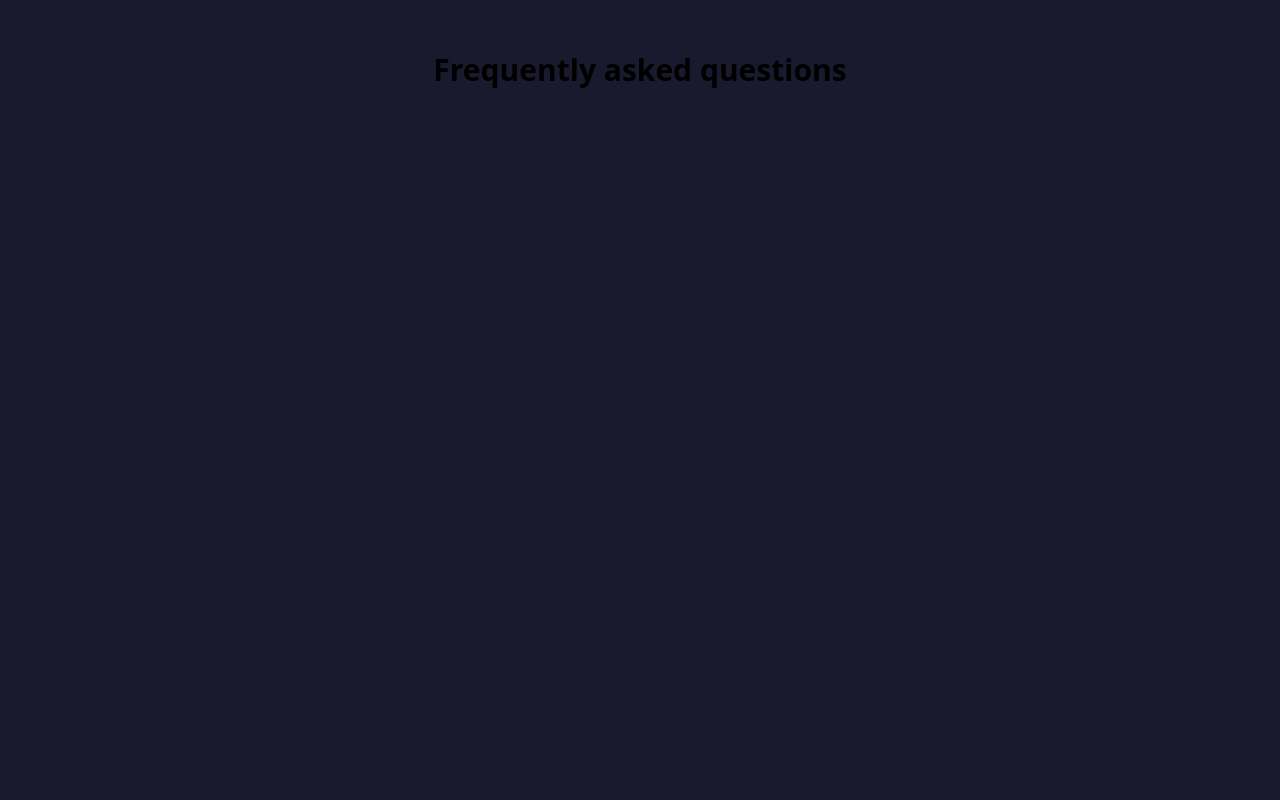
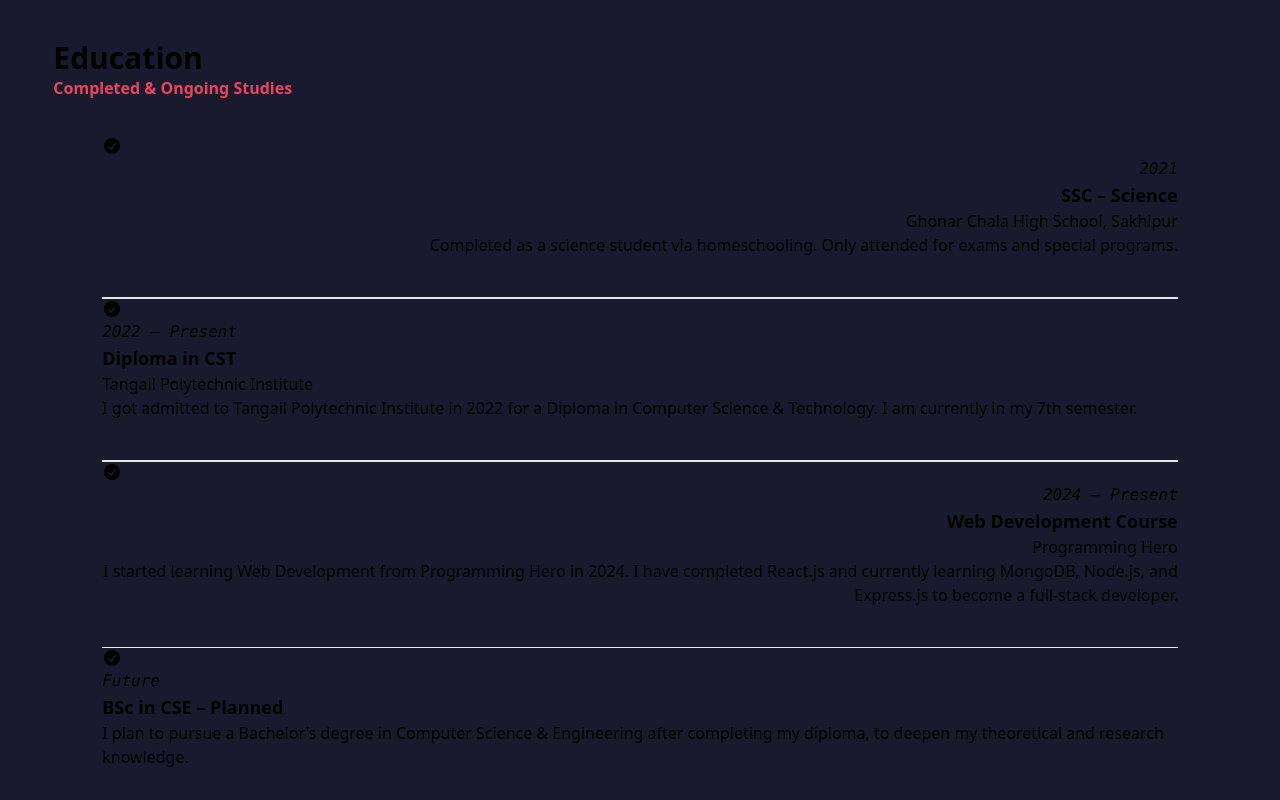
Before and after one commit to mehediScriptDev/personal-portfolio, a React (Vite) app: page / in a window 1280 px wide. Shown: the part 2540-3340 px from the top of the page. Built offline with nearby package versions, Linux system fonts and the light colour scheme.

Commit message:
education section done

```diff
--- a/src/App.jsx
+++ b/src/App.jsx
@@ -26,8 +26,8 @@ useEffect(() => {
       <Hero></Hero>
       <Skills></Skills>
       <Projects></Projects>
+      <Education></Education>
       <Fq></Fq>
-      <Education></Education>
       </section>
     </>
   )
--- a/src/Components/Education.jsx
+++ b/src/Components/Education.jsx
@@ -2,8 +2,122 @@ import React from "react";
 
 const Education = () => {
   return (
-    <section>
+    <section className="min-h-screen mt-10 " data-aos="fade-end">
+      <h1 className=" text-3xl font-bold  animate__animated animate__slideInDown">
+        Education
+      </h1>
+      <p className="text-highlight font-bold">Completed & Ongoing Studies</p>
+      <div className="mt-9 w-11/12 mx-auto">
+        <ul className="timeline timeline-snap-icon max-md:timeline-compact timeline-vertical">
 
+          <li>
+            <div className="timeline-middle">
+              <svg
+                xmlns="http://www.w3.org/2000/svg"
+                fill="currentColor"
+                className="h-5 w-5"
+                viewBox="0 0 20 20"
+              >
+                <path
+                  fillRule="evenodd"
+                  d="M10 18a8 8 0 100-16 8 8 0 000 16zm3.857-9.809a.75.75 0 00-1.214-.882l-3.483 4.79-1.88-1.88a.75.75 0 10-1.06 1.061l2.5 2.5a.75.75 0 001.137-.089l4-5.5z"
+                  clipRule="evenodd"
+                />
+              </svg>
+            </div>
+            <div className="timeline-start mb-10 md:text-end">
+              <time className="font-mono italic">2021</time>
+              <div className="text-lg font-black">SSC – Science</div>
+              Ghonar Chala High School, Sakhipur
+              <br />
+              Completed as a science student via homeschooling. Only attended
+              for exams and special programs.
+            </div>
+            <hr />
+          </li>
+
+
+          <li>
+            <hr />
+            <div className="timeline-middle">
+              <svg
+                xmlns="http://www.w3.org/2000/svg"
+                fill="currentColor"
+                className="h-5 w-5"
+                viewBox="0 0 20 20"
+              >
+                <path
+                  fillRule="evenodd"
+                  d="M10 18a8 8 0 100-16 8 8 0 000 16zm3.857-9.809a.75.75 0 00-1.214-.882l-3.483 4.79-1.88-1.88a.75.75 0 10-1.06 1.061l2.5 2.5a.75.75 0 001.137-.089l4-5.5z"
+                  clipRule="evenodd"
+                />
+              </svg>
+            </div>
+            <div className="timeline-end mb-10">
+              <time className="font-mono italic">2022 – Present</time>
+              <div className="text-lg font-black">Diploma in CST</div>
+              Tangail Polytechnic Institute
+              <br />I got admitted to Tangail Polytechnic Institute in 2022 for
+              a Diploma in Computer Science & Technology. I am currently in my
+              7th semester.
+            </div>
+            <hr />
+          </li>
+
+
+          <li>
+            <hr />
+            <div className="timeline-middle">
+              <svg
+                xmlns="http://www.w3.org/2000/svg"
+                fill="currentColor"
+                className="h-5 w-5"
+                viewBox="0 0 20 20"
+              >
+                <path
+                  fillRule="evenodd"
+                  d="M10 18a8 8 0 100-16 8 8 0 000 16zm3.857-9.809a.75.75 0 00-1.214-.882l-3.483 4.79-1.88-1.88a.75.75 0 10-1.06 1.061l2.5 2.5a.75.75 0 001.137-.089l4-5.5z"
+                  clipRule="evenodd"
+                />
+              </svg>
+            </div>
+            <div className="timeline-start mb-10 md:text-end">
+              <time className="font-mono italic">2024 – Present</time>
+              <div className="text-lg font-black">Web Development Course</div>
+              Programming Hero
+              <br />I started learning Web Development from Programming Hero in
+              2024. I have completed React.js and currently learning MongoDB,
+              Node.js, and Express.js to become a full-stack developer.
+            </div>
+          </li>
+
+
+          <li>
+            <hr />
+            <div className="timeline-middle">
+              <svg
+                xmlns="http://www.w3.org/2000/svg"
+                fill="currentColor"
+                viewBox="0 0 20 20"
+                className="h-5 w-5"
+              >
+                <path
+                  fillRule="evenodd"
+                  d="M10 18a8 8 0 100-16 8 8 0 000 16zm3.857-9.809a.75.75 0 00-1.214-.882l-3.483 4.79-1.88-1.88a.75.75 0 10-1.06 1.061l2.5 2.5a.75.75 0 001.137-.089l4-5.5z"
+                  clipRule="evenodd"
+                />
+              </svg>
+            </div>
+            <div className="timeline-end md:mb-10">
+              <time className="font-mono italic">Future</time>
+              <div className="text-lg font-black">BSc in CSE – Planned</div>I
+              plan to pursue a Bachelor's degree in Computer Science &
+              Engineering after completing my diploma, to deepen my theoretical
+              and research knowledge.
+            </div>
+          </li>
+        </ul>
+      </div>
     </section>
   );
 };
--- a/src/Components/Fq.jsx
+++ b/src/Components/Fq.jsx
@@ -2,7 +2,7 @@ import React from "react";
 
 const Fq = () => {
   return (
-    <section className="min-h-screen mt-10 rounded-lg py-3 " data-aos="fade-down">
+    <section className=" mt-10 rounded-lg py-3 " data-aos="fade-down">
       <h1 className=" text-3xl font-bold text-center animate__animated animate__slideInDown">
         Frequently asked questions
       </h1>
@@ -12,11 +12,12 @@ const Fq = () => {
           className="collapse collapse-arrow bg-littlebg border-base-300 border"
         >
           <div className="collapse-title font-semibold">
-            How do I create an account?
+            What technologies do you specialize in?
           </div>
           <div className="collapse-content text-sm">
-            Click the "Sign Up" button in the top right corner and follow the
-            registration process.
+            I specialize in frontend development using React.js and Tailwind
+            CSS, and I'm currently learning the MERN stack — MongoDB,
+            Express.js, Node.js, and React.
           </div>
         </div>
         <div
@@ -24,11 +25,12 @@ const Fq = () => {
           className="collapse collapse-arrow bg-littlebg border-base-300 border"
         >
           <div className="collapse-title font-semibold">
-            How do I create an account?
+            What kind of projects have you worked on?
           </div>
           <div className="collapse-content text-sm">
-            Click the "Sign Up" button in the top right corner and follow the
-            registration process.
+            I’ve built responsive websites, dynamic user interfaces, and
+            interactive UI components using React and Tailwind. I also have
+            experience working with APIs and building CRUD apps.
           </div>
         </div>
         <div
@@ -36,11 +38,11 @@ const Fq = () => {
           className="collapse collapse-arrow bg-littlebg border-base-300 border"
         >
           <div className="collapse-title font-semibold">
-            How do I create an account?
+            Are you still studying?
           </div>
           <div className="collapse-content text-sm">
-            Click the "Sign Up" button in the top right corner and follow the
-            registration process.
+            Yes, I'm currently completing my Diploma in Computer Science and
+            Engineering, and I plan to pursue a BSc in CSE soon.
           </div>
         </div>
         <div
@@ -48,11 +50,10 @@ const Fq = () => {
           className="collapse collapse-arrow bg-littlebg border-base-300 border"
         >
           <div className="collapse-title font-semibold">
-            How do I create an account?
+          Can you make a responsive site?
           </div>
           <div className="collapse-content text-sm">
-            Click the "Sign Up" button in the top right corner and follow the
-            registration process.
+          Yeah, of course I can! Creating responsive websites is one of my favorite things. I specialize in designing websites that automatically adapt to all screen sizes — whether it's desktop, tablet, or mobile. I love using modern tools like Tailwind CSS and React to ensure an awesome user experience across all devices.
           </div>
         </div>
         <div
@@ -60,25 +61,15 @@ const Fq = () => {
           className="collapse collapse-arrow bg-littlebg border-base-300 border"
         >
           <div className="collapse-title font-semibold">
-            How do I create an account?
+            How can I contact you?
           </div>
           <div className="collapse-content text-sm">
-            Click the "Sign Up" button in the top right corner and follow the
-            registration process.
+            You can reach me directly [Email:<span className="text-red-600"> meheduvau@gmail.com</span>] or [WhatsApp: <span className="text-red-600 font-bold"> 01834393787</span>]
+
+
           </div>
         </div>
-        <div
-          tabIndex={0}
-          className="collapse collapse-arrow bg-littlebg border-base-300 border"
-        >
-          <div className="collapse-title font-semibold">
-            How do I create an account?
-          </div>
-          <div className="collapse-content text-sm">
-            Click the "Sign Up" button in the top right corner and follow the
-            registration process.
-          </div>
-        </div>
+
       </div>
     </section>
   );
```
